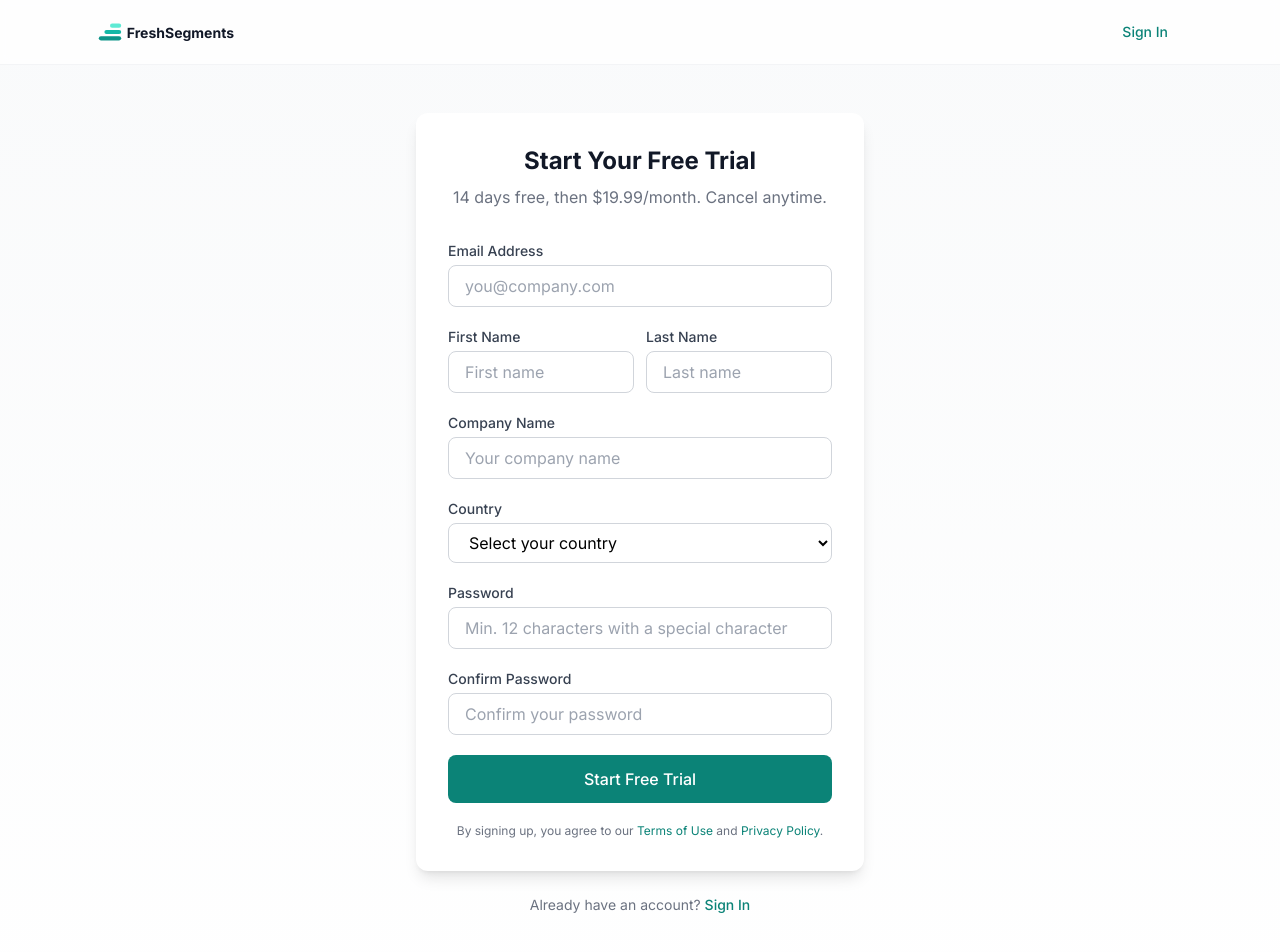
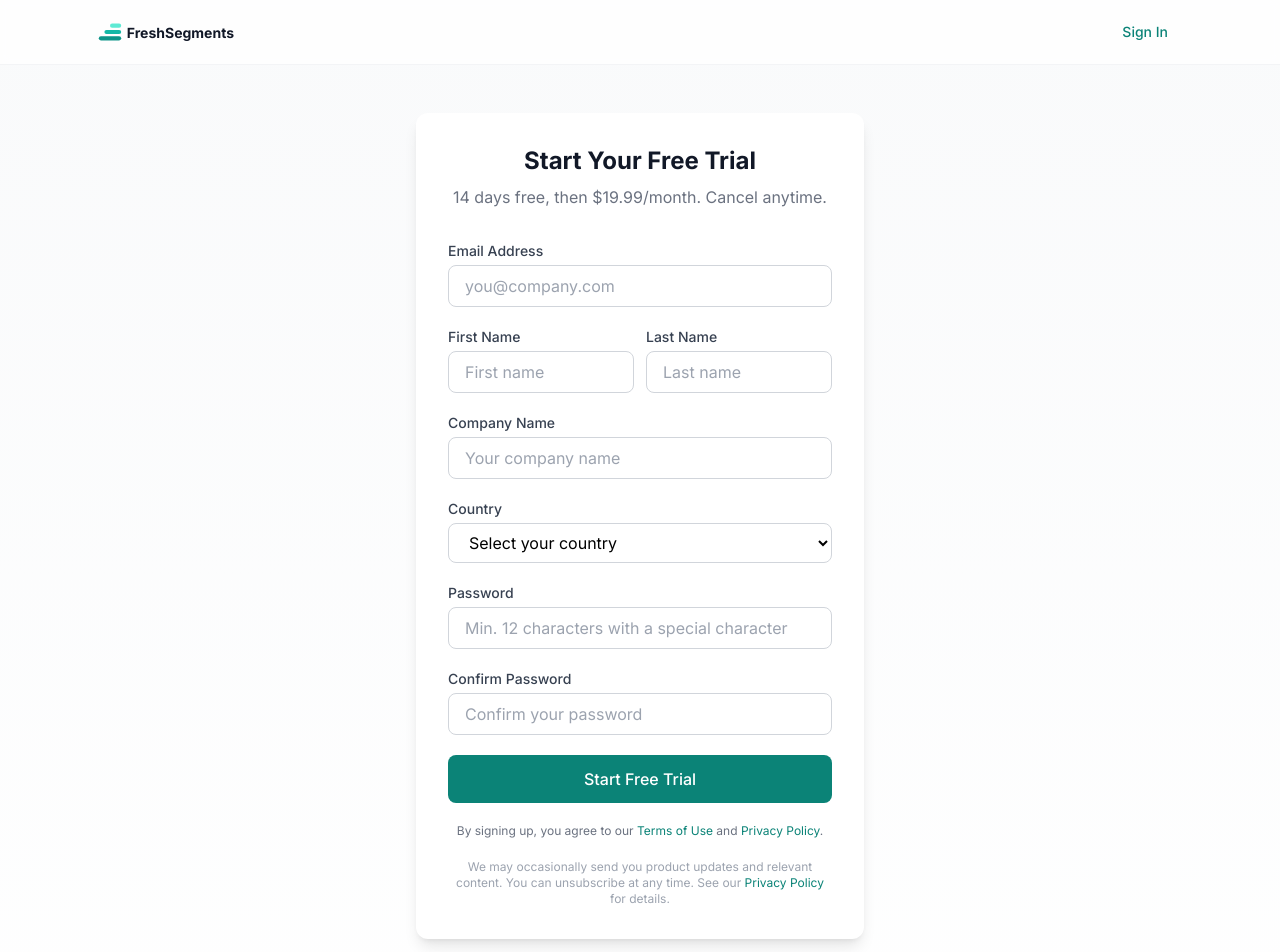
Before and after one commit to bradsommer/list-validator, a Next.js app: page /signup in a window 1280 px wide. Shown: the top 952 px of the page. Built offline with nearby package versions, Linux system fonts and the light colour scheme; no server answers.

Commit message:
Add marketing consent notice to signup form
Adds a brief notice below the terms disclaimer informing users
they may receive product updates, with an unsubscribe note and
a link to the Privacy Policy.

https://claude.ai/code/session_01QjcFnxho7jKGjENPJQsYCJ

```diff
--- a/src/app/signup/page.tsx
+++ b/src/app/signup/page.tsx
@@ -287,6 +287,13 @@ export default function SignupPage() {
                 {' '}and{' '}
                 <Link href="/legal/privacy" style={{ color: '#0B8377' }}>Privacy Policy</Link>.
               </p>
+
+              <p className="text-center text-xs text-gray-400">
+                We may occasionally send you product updates and relevant content.
+                You can unsubscribe at any time. See our{' '}
+                <Link href="/legal/privacy" style={{ color: '#0B8377' }}>Privacy Policy</Link>
+                {' '}for details.
+              </p>
             </form>
           </div>
 
```
